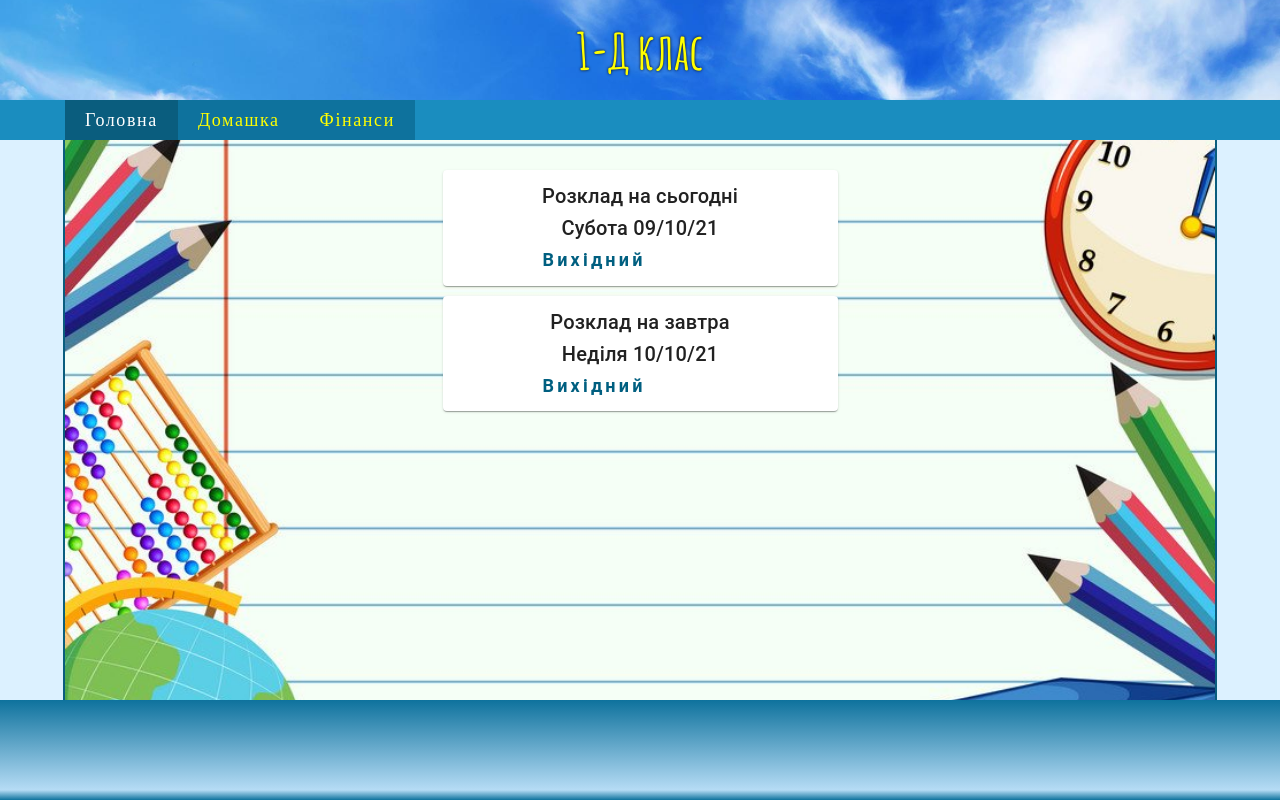
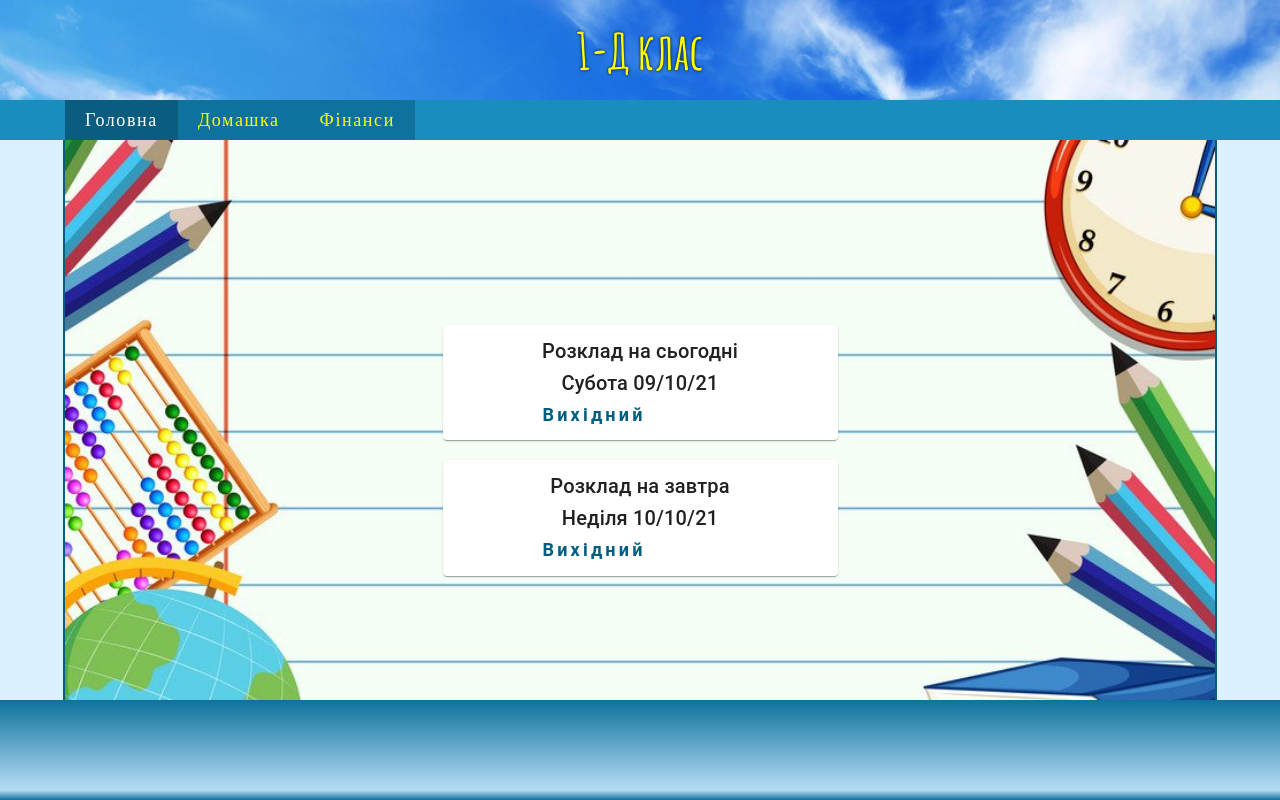
Before and after one commit to sovsianykov/pershi-d-client, a React (Create React App) app: page / in a window 1280 px wide. Built offline with nearby package versions, Linux system fonts and the light colour scheme.

Commit message:
timetable new done

```diff
--- a/src/components/Annoncement/Announcement.module.scss
+++ b/src/components/Annoncement/Announcement.module.scss
@@ -1,10 +1,11 @@
 .container {
-  margin-top: 10px;
+  margin-top: 20px;
   width: 375px;
   padding: 10px;
   display: flex;
+  max-height: 30vh;
   flex-direction: column;
-  justify-content: start;
+  justify-content: center;
   align-items: center;
   border-radius: 10px
 }
--- a/src/constants/theme.js
+++ b/src/constants/theme.js
@@ -1,25 +1,24 @@
-import {createTheme} from "@material-ui/core";
-
+import { createTheme } from "@material-ui/core";
 
 const theme = createTheme({
   palette: {
     main: "#0e729d",
     mainGrad: "linear-gradient( 0deg ,#0e729d, #b6dcf5 10% , #0e729d)",
     dark: "#000000",
-        lesson: "#005f80"
+    lesson: "#005f80",
   },
-     text : {
+  text: {
     shadow: {
       main: "0 0 3px #000000",
     },
   },
-     grey : {
-        "100": "#ffffff",
-        "200": "#e5e5e5",
-        "300": "#b9b6b6",
-        "400": "#969393",
-        "500": "#8a8585",
-     }
+  grey: {
+    100: "#ffffff",
+    200: "#e5e5e5",
+    300: "#b9b6b6",
+    400: "#969393",
+    500: "#8a8585",
+  },
 });
 
- export default theme
+export default theme;
--- a/src/content/timetable.js
+++ b/src/content/timetable.js
@@ -41,8 +41,8 @@ export const TIMETABLE = {
     day: "Четвер",
     lesson_1: "ЯДС",
     lesson_2: "Математика",
-    lesson_3: "Математика",
-    lesson_4: "Мистецтво (образотворче)",
+    lesson_3: "Мистецтво (образотворче)",
+    lesson_4: "Хореографiя",
     lesson_5: "",
   },
   [WEEKDAYS.Friday] : {
--- a/src/pages/Home/Home.module.scss
+++ b/src/pages/Home/Home.module.scss
@@ -4,5 +4,5 @@
   display: flex;
   flex-direction: column;
   align-items: center;
-  padding-top: 40px;
+  justify-content: center;
 }
--- a/src/pages/Homeworks/Homeworks.module.scss
+++ b/src/pages/Homeworks/Homeworks.module.scss
@@ -4,7 +4,7 @@
   display: flex;
   flex-direction: column;
   align-items: center;
-  justify-content: start;
+  justify-content: center;
   .btn {
     position: fixed;
     bottom: 110px;
```
Also changed, not shown: src/Task/Task.js (deleted, +0 -12 lines), src/components/Button/Button.js (+9 -16 lines), src/components/MainGrid/GridItem.js (+3 -5 lines), src/components/Navigation/Navigation.js (+18 -14 lines), src/Task/Task.module.scss (deleted). Lines whose indentation alone changed are shown as unchanged.
